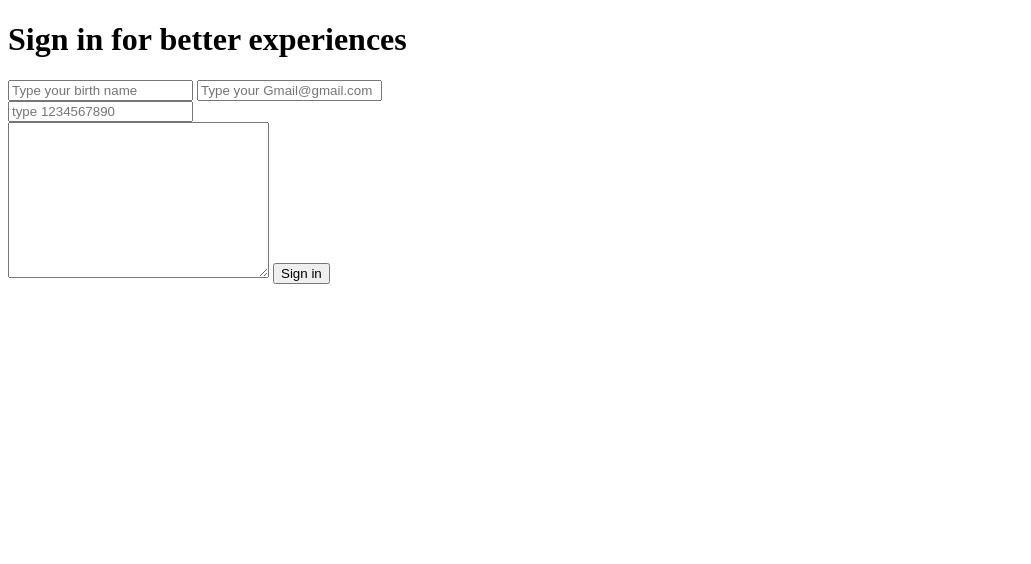
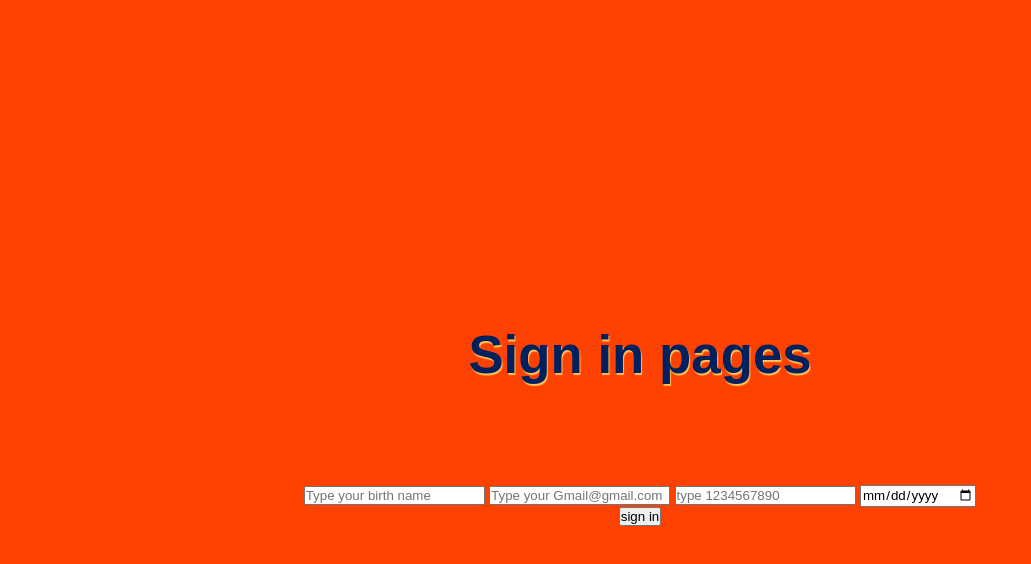
Before and after one commit to moksh-codedeveloper/shopping-store, a plain HTML site: page signin.html in a window 1280 px wide. Shown: the whole page, without its empty margins (0-1031 px from the left). Drawn offline with Linux system fonts and the light colour scheme; a web font is replaced by a local one.

Commit message:
beggining of website project

```diff
--- a/signin.css
+++ b/signin.css
@@ -1,14 +1,44 @@
-@import url('https://fonts.googleapis.com/css2?family=Radio+Canada+Big:ital,wght@0,400..700;1,400..700&display=swap');
-*{
+@import url("https://fonts.googleapis.com/css2?family=Radio+Canada+Big:ital,wght@0,400..700;1,400..700&display=swap");
+
+* {
     margin: 0;
     padding: 0;
     box-sizing: border-box;
     font-family: "Radio Canada Big", sans-serif;
 }
 
-:root{
-    --main-color--: #FC4100;
-    --snd-colors--: #2C4E80;
-    --bg--color : #FFC55A;
-    --text--color: #00215E;
+:root {
+    --main-color--: #fc4100;
+    --snd-colors--: #2c4e80;
+    --bg--color: #ffc55a;
+    --text--color: #00215e;
 }
+
+body {
+    background-color: var(--main-color--);
+    color: var(--text--color);
+}
+
+.container {
+    justify-content: center;
+    align-items: center;
+    text-align: center;
+}
+
+main {
+    margin: 100px;
+    padding: 10px;
+    height: 80vh;
+    justify-content: center;
+    text-align: center;
+    align-items: center;
+    display: grid;
+}
+
+main h1{
+    margin-top: 10px;
+    margin-bottom: 100px;
+    font-size: 3.3rem;
+    font-weight: 600;
+    text-shadow: 1px 2px 1px var(--bg--color);
+}
--- a/signin.html
+++ b/signin.html
@@ -4,21 +4,20 @@
     <meta charset="UTF-8">
     <meta name="viewport" content="width=device-width, initial-scale=1.0">
     <title>Sign in</title>
+    <link rel="stylesheet" href="signin.css">
 </head>
 <body>
     <div class="container">
         <main>
-        <h1>Sign in for better experiences</h1>
-        <div class="signin-container">
+            <div class="signin-container">
+            <h1>Sign in pages</h1>
              <div class="sign-up-content">
                 <input type="text" placeholder="Type your birth name">
                 <input type="text" placeholder="Type your Gmail@gmail.com">
+                <input type="number" placeholder="type 1234567890">
+                <input type="date" placeholder="Type your date of birth" id="dob">
             </div>
-            <div class="sign-up-content">
-                <input type="number" placeholder="type 1234567890">
-            </div>
-            <textarea cols="30" rows="10"></textarea>
-            <input type="submit" value="Sign in">
+            <input type="submit" value="sign in">
         </div>
         </main>
     </div>
```
